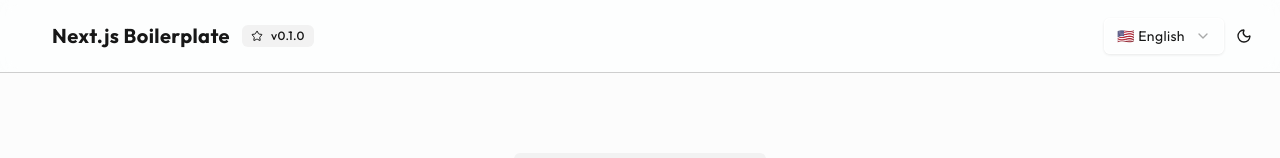
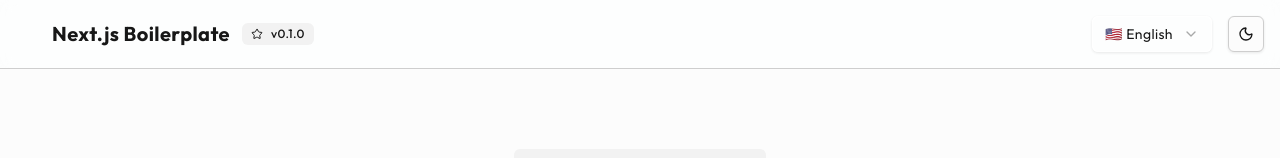
Before and after one commit to azhar-siddiqui/nextjs-boilerplate, a Next.js app: page / in a window 1280 px wide. Shown: the top 158 px of the page. Built offline with nearby package versions, Linux system fonts and the light colour scheme; some icons are missing.

Commit message:
fix: ui issue fix

```diff
--- a/src/app/page.tsx
+++ b/src/app/page.tsx
@@ -166,7 +166,7 @@ export default function Home() {
           <div className="flex items-center space-x-3">
             <div className="flex items-center space-x-2">
               <SiNextdotjs className="text-primary h-7 w-7" />
-              <h1 className="text-card-foreground text-xl font-bold">
+              <h1 className="text-card-foreground hidden text-xl font-bold sm:block">
                 Next.js Boilerplate
               </h1>
             </div>
@@ -175,7 +175,7 @@ export default function Home() {
               v0.1.0
             </Badge>
           </div>
-          <div className="space-4 flex items-center">
+          <div className="flex items-center space-x-4">
             {/* Language Dropdown */}
             <Select value={locale} onValueChange={changeLanguage}>
               <SelectTrigger className="w-[120px]">
@@ -334,7 +334,7 @@ export default function Home() {
           </p>
         </div>
 
-        <div className="mx-auto max-w-4xl">
+        <div className="mx-auto max-w-4xl overflow-x-auto md:overflow-x-hidden">
           <div className="space-y-8">
             {setupSteps.map((step, index) => (
               <div key={index} className="flex items-start space-x-6">
@@ -380,7 +380,7 @@ export default function Home() {
           </div>
 
           <Tabs defaultValue="components" className="mx-auto w-full max-w-4xl">
-            <TabsList className="mb-8 grid w-full grid-cols-3">
+            <TabsList className="mb-8 grid w-full grid-cols-1 gap-2 sm:grid-cols-3">
               <TabsTrigger value="components">
                 {dictionary.components.tabs.ui}
               </TabsTrigger>
@@ -392,7 +392,7 @@ export default function Home() {
               </TabsTrigger>
             </TabsList>
 
-            <TabsContent value="components" className="space-y-6">
+            <TabsContent value="components" className="mt-10 space-y-6 sm:mt-0">
               <div className="grid grid-cols-1 gap-6 md:grid-cols-2 lg:grid-cols-3">
                 <Card>
                   <CardHeader>
@@ -430,7 +430,7 @@ export default function Home() {
               </div>
             </TabsContent>
 
-            <TabsContent value="theme" className="space-y-6">
+            <TabsContent value="theme" className="mt-10 space-y-6 sm:mt-0">
               <Card>
                 <CardHeader>
                   <CardTitle>{dictionary.components.theme.title}</CardTitle>
@@ -438,7 +438,7 @@ export default function Home() {
                     {dictionary.components.theme.description}
                   </CardDescription>
                 </CardHeader>
-                <CardContent className="flex items-center space-x-4">
+                <CardContent className="flex flex-wrap items-center gap-4">
                   <div className="flex items-center space-x-2">
                     <Sun className="h-4 w-4" />
                     <span>{dictionary.components.theme.light}</span>
@@ -455,7 +455,7 @@ export default function Home() {
               </Card>
             </TabsContent>
 
-            <TabsContent value="testing" className="space-y-6">
+            <TabsContent value="testing" className="mt-10 space-y-6 sm:mt-0">
               <div className="grid grid-cols-1 gap-6 md:grid-cols-2">
                 <Card>
                   <CardHeader>
--- a/src/components/magicui/animated-theme-toggler.tsx
+++ b/src/components/magicui/animated-theme-toggler.tsx
@@ -5,6 +5,7 @@ import { Moon, SunDim } from 'lucide-react';
 import { useTheme } from 'next-themes';
 import { useEffect, useRef, useState } from 'react';
 import { flushSync } from 'react-dom';
+import { Button } from '../ui/button';
 
 type props = {
   className?: string;
@@ -72,20 +73,19 @@ export const AnimatedThemeToggler = ({ className }: props) => {
   }
 
   return (
-    <button
+    <Button
       ref={buttonRef}
       onClick={changeTheme}
-      className={cn(
-        'focus-visible:ring-ring ring-offset-background hover:bg-accent hover:text-accent-foreground inline-flex h-10 w-10 items-center justify-center rounded-md text-sm font-medium transition-colors focus-visible:ring-2 focus-visible:ring-offset-2 focus-visible:outline-none disabled:pointer-events-none disabled:opacity-50',
-        className
-      )}
+      className={cn(className)}
       aria-label="Toggle theme"
+      variant="outline"
+      size="icon"
     >
       {resolvedTheme === 'dark' ? (
         <SunDim className="h-4 w-4" />
       ) : (
         <Moon className="h-4 w-4" />
       )}
-    </button>
+    </Button>
   );
 };
```
